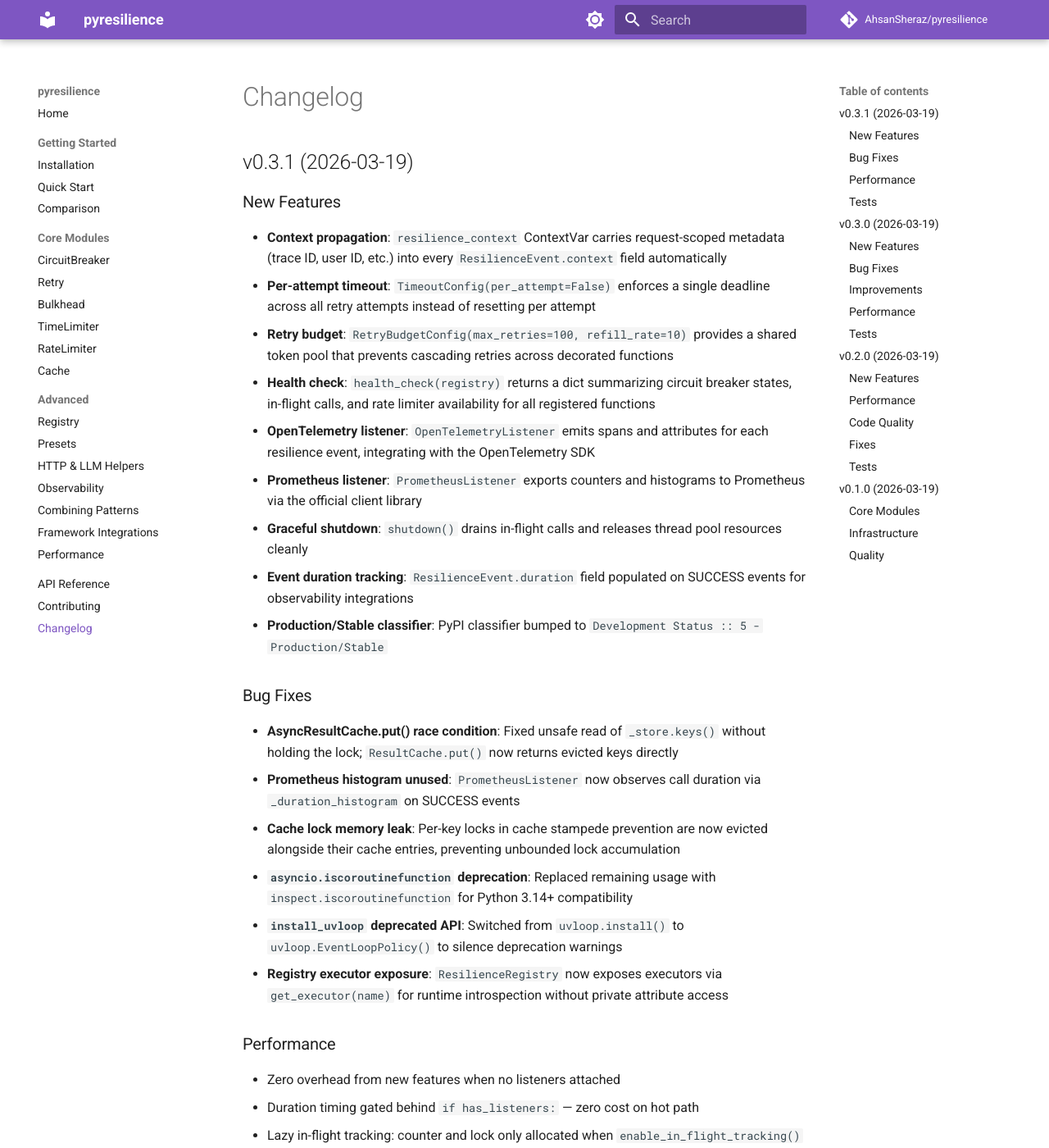
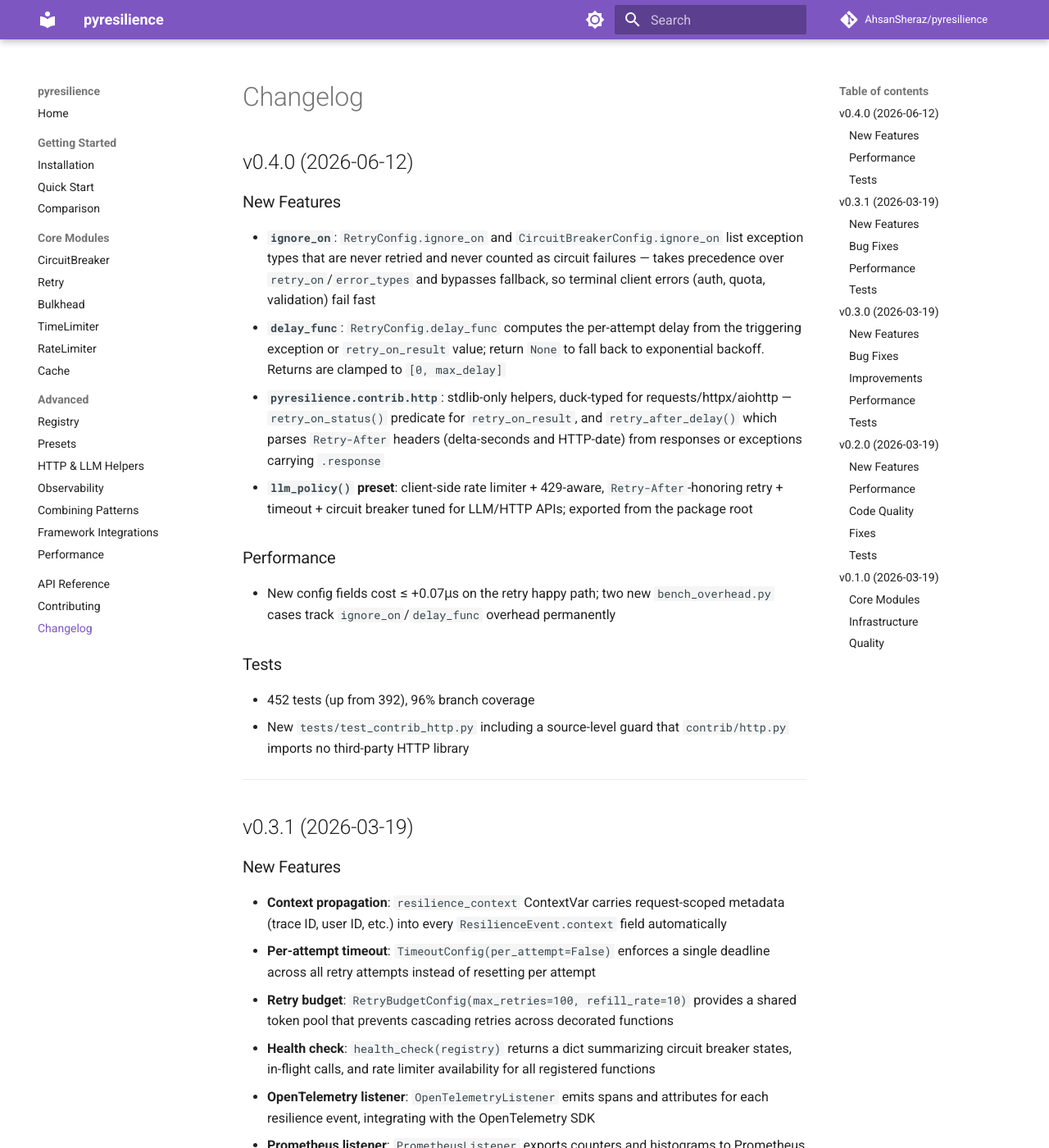
Before and after one commit to AhsanSheraz/pyresilience, an MkDocs documentation site: the page built from docs/changelog.md, in a window 1280 px wide and 1400 px high. Shown: the whole window at 82% size. Built offline with MkDocs 1.6.1 and Material for MkDocs 9.7.7, drawn with Linux system fonts in a browser that asks for light colours; comment, search, counter and statistics services are not loaded.

Commit message:
Release v0.4.0 — ignore_on, delay_func, contrib.http, llm_policy; backfill changelog history

```diff
--- a/docs/changelog.md
+++ b/docs/changelog.md
@@ -1,4 +1,21 @@
 # Changelog
+
+## v0.4.0 (2026-06-12)
+
+### New Features
+- **`ignore_on`**: `RetryConfig.ignore_on` and `CircuitBreakerConfig.ignore_on` list exception types that are never retried and never counted as circuit failures — takes precedence over `retry_on`/`error_types` and bypasses fallback, so terminal client errors (auth, quota, validation) fail fast
+- **`delay_func`**: `RetryConfig.delay_func` computes the per-attempt delay from the triggering exception or `retry_on_result` value; return `None` to fall back to exponential backoff. Returns are clamped to `[0, max_delay]`
+- **`pyresilience.contrib.http`**: stdlib-only helpers, duck-typed for requests/httpx/aiohttp — `retry_on_status()` predicate for `retry_on_result`, and `retry_after_delay()` which parses `Retry-After` headers (delta-seconds and HTTP-date) from responses or exceptions carrying `.response`
+- **`llm_policy()` preset**: client-side rate limiter + 429-aware, `Retry-After`-honoring retry + timeout + circuit breaker tuned for LLM/HTTP APIs; exported from the package root
+
+### Performance
+- New config fields cost ≤ +0.07μs on the retry happy path; two new `bench_overhead.py` cases track `ignore_on`/`delay_func` overhead permanently
+
+### Tests
+- 452 tests (up from 392), 96% branch coverage
+- New `tests/test_contrib_http.py` including a source-level guard that `contrib/http.py` imports no third-party HTTP library
+
+---
 
 ## v0.3.1 (2026-03-19)
 
--- a/pyproject.toml
+++ b/pyproject.toml
@@ -4,7 +4,7 @@ build-backend = "hatchling.build"
 
 [project]
 name = "pyresilience"
-version = "0.3.2"
+version = "0.4.0"
 description = "Unified resilience patterns for Python — retry, circuit breaker, timeout, fallback, bulkhead, rate limiter, and cache in one decorator."
 readme = "README.md"
 license = "MIT"
--- a/src/pyresilience/__init__.py
+++ b/src/pyresilience/__init__.py
@@ -37,7 +37,7 @@ from pyresilience._types import (
     TimeoutConfig,
 )
 
-__version__ = "0.3.2"
+__version__ = "0.4.0"
 
 __all__ = [
     "AsyncRateLimiter",
```
Also changed, not shown: CHANGELOG.md (+72 -1 lines).
